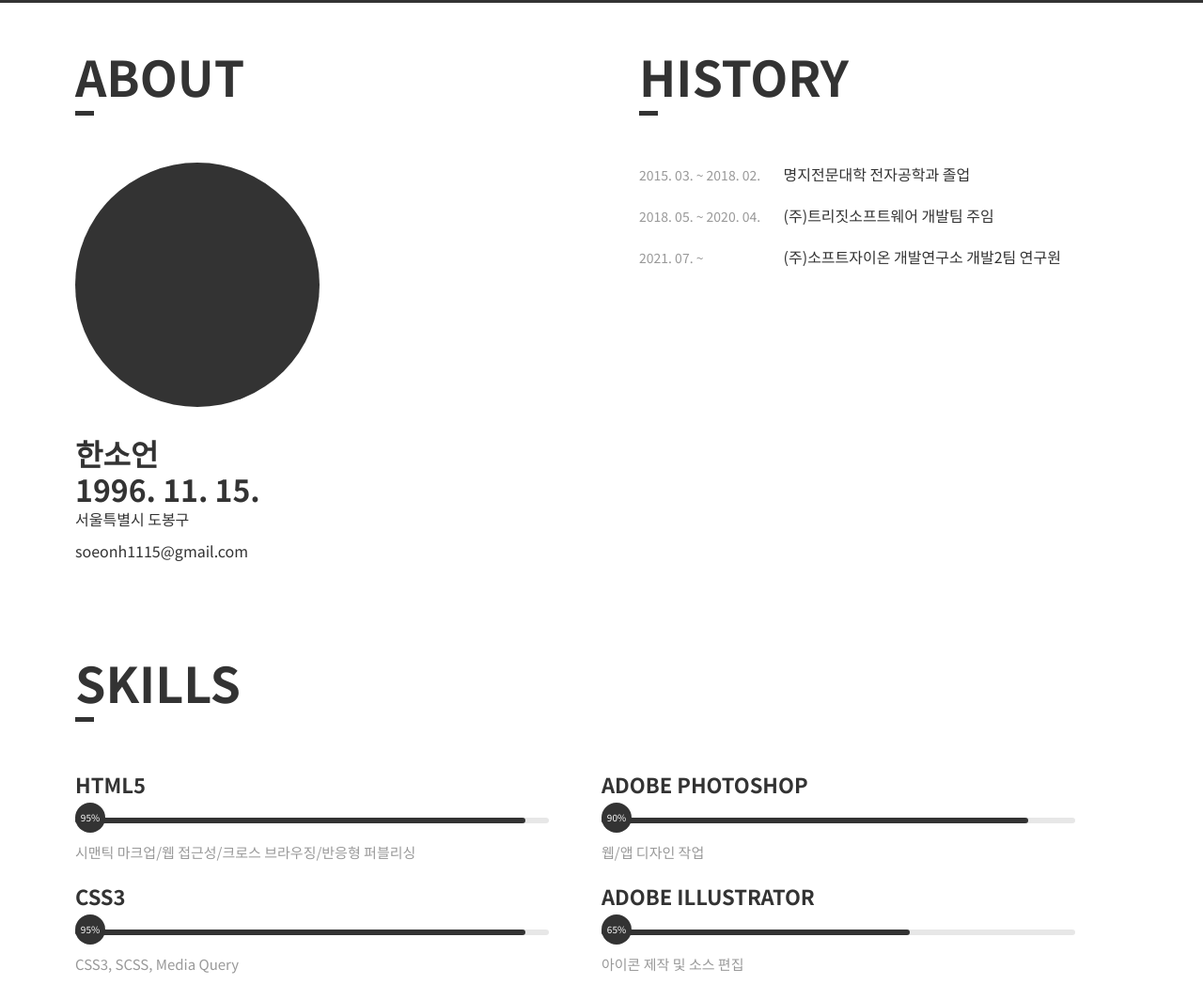
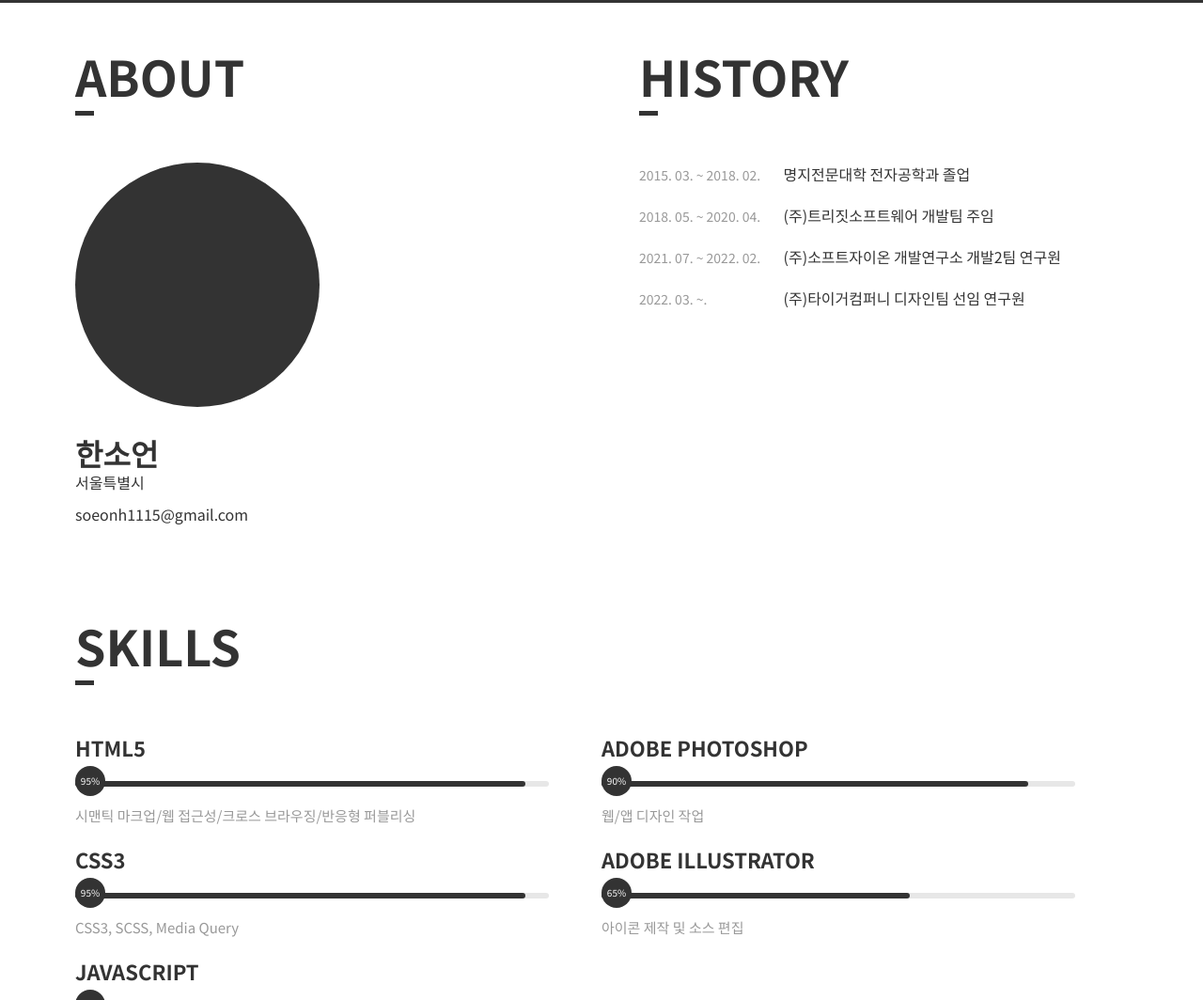
Before and after one commit to sfreeze/portfolio, a plain HTML site: page index.html in a window 1280 px wide. Shown: the part 797-1861 px from the top of the page at 94% size. Drawn offline with Linux system fonts and the light colour scheme.

Commit message:
포트폴리오 업데이트

```diff
--- a/index.html
+++ b/index.html
@@ -53,10 +53,9 @@
                             <h2>ABOUT</h2>
                             <div class="imagebox"></div>
                             <h3>
-                                한소언<br>
-                                1996. 11. 15.
+                                한소언
                             </h3>
-                            <p>서울특별시 도봉구</p>
+                            <p>서울특별시</p>
                             <p>soeonh1115@gmail.com</p>
                         </section>
                         <!-- //about -->
@@ -80,8 +79,14 @@
                                 </li>
                                 <li>
                                     <dl>
-                                        <dt>2021. 07. ~</dt>
+                                        <dt>2021. 07. ~ 2022. 02.</dt>
                                         <dd>(주)소프트자이온 개발연구소 개발2팀 연구원</dd>
+                                    </dl>
+                                </li>
+                                <li>
+                                    <dl>
+                                        <dt>2022. 03. ~.</dt>
+                                        <dd>(주)타이거컴퍼니 디자인팀 선임 연구원</dd>
                                     </dl>
                                 </li>
                             </ul>
```
